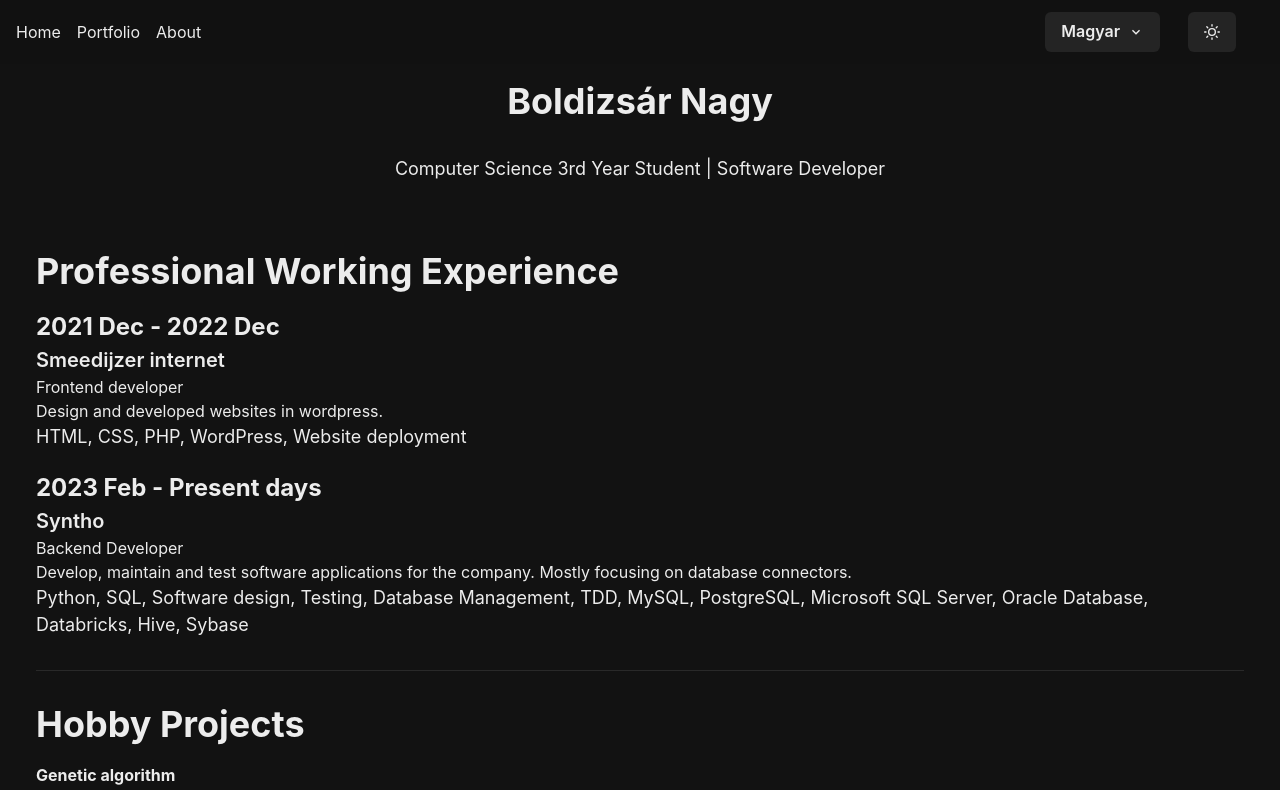
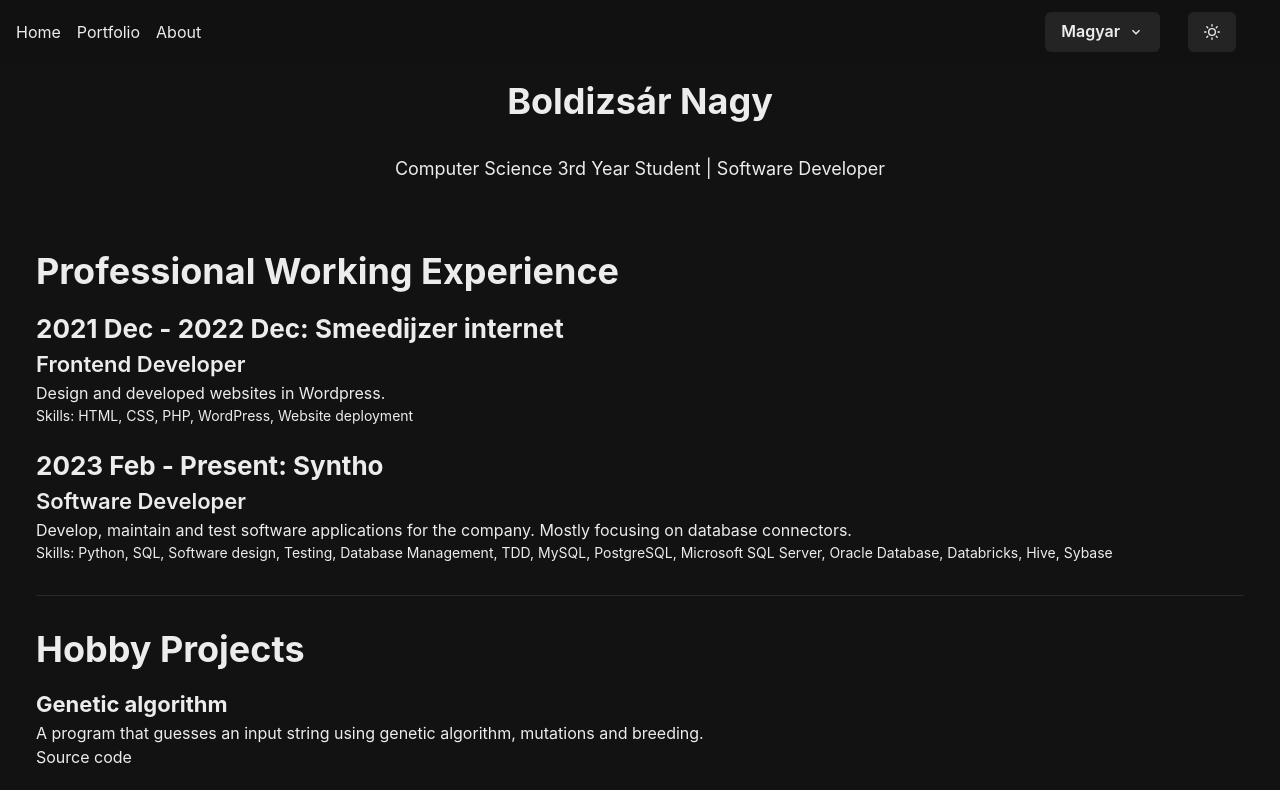
Before and after one commit to Csoldo/portfolio, a React (Vite) app in the folder frontend/: page /portfolio in a window 1280 px wide. Shown: the top 790 px of the page. Built offline with nearby package versions, Linux system fonts and the light colour scheme.

Commit message:
complete translations

```diff
--- a/frontend/src/components/Footer.tsx
+++ b/frontend/src/components/Footer.tsx
@@ -1,17 +1,19 @@
-import { Box, Text, HStack, IconButton, Link } from '@chakra-ui/react';
+import { Box, Text, HStack, IconButton, Link } from "@chakra-ui/react";
 import {
   FaGithub,
   FaLinkedin,
   FaEnvelope,
   FaGitlab,
   FaArrowAltCircleDown,
-} from 'react-icons/fa';
+} from "react-icons/fa";
+import { useTranslation } from "react-i18next";
 
 const Footer = () => {
+  const { t } = useTranslation();
   return (
     <Box mt={8} padding={8}>
       <Text fontSize="xl" paddingY={6}>
-        Contact Information
+        {t("contactInfo")}
       </Text>
       <HStack align="center" spacing={6}>
         <HStack>
--- a/frontend/src/components/Header.tsx
+++ b/frontend/src/components/Header.tsx
@@ -1,13 +1,16 @@
 import { VStack, Heading, Text } from '@chakra-ui/react';
+import { useTranslation } from 'react-i18next';
 
 const Header = () => {
+  const { t } = useTranslation();
+
   return (
     <VStack align="center" spacing={4}>
       <Heading as="h1" size="xl" padding={4}>
         Boldizsár Nagy
       </Heading>
       <Text fontSize="lg">
-        Computer Science 3rd Year Student | Software Developer
+        {t('headerText')}
       </Text>
     </VStack>
   );
--- a/frontend/src/i18n/en/translation.json
+++ b/frontend/src/i18n/en/translation.json
@@ -2,13 +2,29 @@
     "home": "Home",
     "portfolio": "Portfolio",
     "about": "About",
-    "greeting": "Welcome to my page!",
+    "greeting": "Welcome!",
     "greetingText": "My name is Boldizsár Nagy and this is my website.",
     "past": "Past",
     "present": "Present",
     "future": "Future",
+    "headerText": "Computer Science 3rd Year Student | Software Developer",
+    "contactInfo": "Contact Information",
     "pastText": "I have education in the field of computing science and have worked in various projects during my professional working experience. I have also been involved in various projects and have gained experience in the field of computing science.",
     "presentText": "I am currently studying Computing Science at the University of Groningen and am working on my thesis in the field of game theory coupled with artificial intelligence techniques such as reinforcement learning. I am also working on various projects in the field of computing science.",
     "futureText": "I hope to broaden my knowledge in the field of computing science and to work on interesting projects in the future. I am also interested in the field of artificial intelligence and machine learning.",
-    "aboutMe": "About me"
+    "aboutMe": "About me",
+    "professionalWorkingExperience": "Professional Working Experience",
+    "hobbyProjects": "Hobby Projects",
+    "sourceCode": "Source code",
+    "skills": "Skills",
+    "experiencePeriod": "{{period}}: {{company}}",
+    "experienceRole": "{{role}}",
+    "frontendDeveloper": "Frontend Developer",
+    "softwareDeveloper": "Software Developer",
+    "description1": "Design and developed websites in Wordpress.",
+    "description2": "Develop, maintain and test software applications for the company. Mostly focusing on database connectors.",
+    "descriptionGeneticAlgorithm": "A program that guesses an input string using genetic algorithm, mutations and breeding.",
+    "period2021to2022": "2021 Dec - 2022 Dec",
+    "period2023toPresent": "2023 Feb - Present",
+    "aboutMeText": "I am a passionate software developer currently pursuing a degree in Computer Science. My interest lies in both frontend and backend development, with a focus on creating efficient and scalable solutions."
 }
--- a/frontend/src/i18n/hu/translation.json
+++ b/frontend/src/i18n/hu/translation.json
@@ -1,8 +1,30 @@
 {
-    "greeting": "Sziasztok",
-    "homeText": "Harmadeves hallgato vagyok a groningeni egyetemen",
-
-    "home": "Otthon",
+    "home": "Kezdőlap",
     "portfolio": "Portfólió",
-    "about": "Rólam"
+    "about": "Rólam",
+    "greeting": "Üdvözöllek!",
+    "greetingText": "Nagy Boldizsár vagyok, és ez az én weboldalam.",
+    "past": "Múlt",
+    "present": "Jelen",
+    "future": "Jövő",
+    "headerText": "Informatika harmadéves hallgató | Szoftverfejlesztő",
+    "contactInfo": "Kapcsolat",
+    "pastText": "Számítástechnikai területen szereztem képesítést, és számos projektben vettem részt a szakmai tapasztalataim során.",
+    "presentText": "Jelenleg a Groningeni Egyetemen tanulok Számítástechnikát, és a diplomamunkámon dolgozom, amely a játékelméletet ötvözi a mesterséges intelligencia technológiákkal, mint például az Gépi Tanulás. Ezenkívül különböző projekteken dolgozom.",
+    "futureText": "Remélem, hogy a jövőben bővíteni tudom tudásomat a számítástechnikai területen, és érdekes projekteken dolgozhatok. Érdeklődöm a mesterséges intelligencia és a gépi tanulás területe iránt is.",
+    "aboutMe": "Rólam",
+    "professionalWorkingExperience": "Szakmai tapasztalat",
+    "hobbyProjects": "Hobbi projektek",
+    "sourceCode": "Forráskód",
+    "skills": "Készségek",
+    "experiencePeriod": "{{period}}: {{company}}",
+    "experienceRole": "{{role}}",
+    "frontendDeveloper": "Frontend fejlesztő",
+    "softwareDeveloper": "Szoftverfejlesztő",
+    "description1": "Weboldalak tervezése és fejlesztése Wordpress-ben.",
+    "description2": "Szoftveralkalmazások fejlesztése, karbantartása és tesztelése a cég számára. Főleg az adatbázis-konnektorokra összpontosítok.",
+    "descriptionGeneticAlgorithm": "Egy program, amely genetikai algoritmus, mutációk és szaporodás segítségével találja ki a bemeneti szöveget.",
+    "period2021to2022": "2021 dec. - 2022 dec.",
+    "period2023toPresent": "2023 febr. - Napjainkig",
+    "aboutMeText": "Szenvedélyes szoftverfejlesztő vagyok, jelenleg számítástechnikai diplomámon dolgozom. Érdeklődésem a frontend és backend fejlesztésre terjed ki, a hatékony és bővíthető megoldások létrehozására összpontosítva."
 }
--- a/frontend/src/pages/About.tsx
+++ b/frontend/src/pages/About.tsx
@@ -1,17 +1,14 @@
-import React from 'react';
-import { Box, Text } from '@chakra-ui/react';
+import React from "react";
+import { Box, Text } from "@chakra-ui/react";
+import { useTranslation } from "react-i18next";
 
 const AboutMe: React.FC = () => {
+  const { t } = useTranslation();
   return (
     <Box p={4}>
       <Box mt={8}>
         <Text fontSize="xl">About Me</Text>
-        <Text>
-          I am a passionate software developer currently pursuing a degree in
-          Computer Science. My interest lies in both frontend and backend
-          development, with a focus on creating efficient and scalable
-          solutions.
-        </Text>
+        <Text>{t('aboutMeText')}</Text>
       </Box>
 
       <Box mt={8}>
--- a/frontend/src/pages/Portfolio.tsx
+++ b/frontend/src/pages/Portfolio.tsx
@@ -1,5 +1,6 @@
-import React from 'react';
-import { Box, Text, Heading, List, ListItem, Divider } from '@chakra-ui/react';
+import React from "react";
+import { Box, Text, Heading, List, ListItem, Divider } from "@chakra-ui/react";
+import { useTranslation } from "react-i18next";
 
 type Experience = {
   period: string;
@@ -7,34 +8,40 @@ type Experience = {
   role: string;
   description?: string;
   skills?: string[];
+  link?: string;
 };
 
 type Project = {
   title: string;
   description: string;
+  link?: string;
 };
 
 const ExperienceSection: React.FC<{ experiences: Experience[] }> = ({
   experiences,
 }) => {
+  const { t } = useTranslation();
   return (
     <Box mt={8}>
       <Heading as="h2" size="xl" mb={4}>
-        Professional Working Experience
+        {t("professionalWorkingExperience")}
       </Heading>
       <List spacing={5}>
         {experiences.map((experience, index) => (
           <ListItem key={index}>
-            <Text fontWeight="bold" fontSize={24}>
-              {experience.period}
+            <Text fontWeight="bold" fontSize={26}>
+              {t("experiencePeriod", {
+                period: experience.period,
+                company: experience.company,
+              })}
             </Text>
-            <Text fontWeight={'semibold'} fontSize={20}>
-              {experience.company}
+            <Text fontWeight="semibold" fontSize={22}>
+              {t("experienceRole", { role: experience.role })}
             </Text>
-            <Text>{experience.role}</Text>
             <Text>{experience.description}</Text>
-            {/* <Text fontWeight="bold">Skills:</Text> */}
-            <Text fontSize={18}>{experience.skills?.join(', ')}</Text>
+            <Text fontSize={14}>
+              {t("skills")}: {experience.skills?.join(", ")}
+            </Text>
           </ListItem>
         ))}
       </List>
@@ -43,16 +50,30 @@ const ExperienceSection: React.FC<{ experiences: Experience[] }> = ({
 };
 
 const ProjectsSection: React.FC<{ projects: Project[] }> = ({ projects }) => {
+  const { t } = useTranslation();
   return (
     <Box mt={8}>
       <Heading as="h2" size="xl" mb={4}>
-        Hobby Projects
+        {t("hobbyProjects")}
       </Heading>
       <List spacing={5}>
         {projects.map((project, index) => (
           <ListItem key={index}>
-            <Text fontWeight="bold">{project.title}</Text>
-            <Text>{project.description}</Text>
+            <Text fontWeight="bold" fontSize={22}>
+              {project.title}
+            </Text>
+            <Text>{t(project.description)}</Text>
+            {project.link && (
+              <Text>
+                <a
+                  href={project.link}
+                  target="_blank"
+                  rel="noopener noreferrer"
+                >
+                  {t("sourceCode")}
+                </a>
+              </Text>
+            )}
           </ListItem>
         ))}
       </List>
@@ -60,49 +81,44 @@ const ProjectsSection: React.FC<{ projects: Project[] }> = ({ projects }) => {
   );
 };
 
-// Main Portfolio Component
 const Portfolio: React.FC = () => {
+  const { t } = useTranslation();
   const experiences: Experience[] = [
     {
-      period: '2021 Dec - 2022 Dec',
-      company: 'Smeedijzer internet',
-      role: 'Frontend developer',
-      description: 'Design and developed websites in wordpress.',
-      skills: ['HTML', 'CSS', 'PHP', 'WordPress', 'Website deployment'],
+      period: t("period2021to2022"),
+      company: "Smeedijzer internet",
+      role: t("frontendDeveloper"),
+      description: t("description1"),
+      skills: ["HTML", "CSS", "PHP", "WordPress", "Website deployment"],
     },
     {
-      period: '2023 Feb - Present days',
-      company: 'Syntho',
-      role: 'Backend Developer',
-      description:
-        'Develop, maintain and test software applications for the company. Mostly focusing on database connectors.',
+      period: t("period2023toPresent"),
+      company: "Syntho",
+      role: t("softwareDeveloper"),
+      description: t("description2"),
       skills: [
-        'Python',
-        'SQL',
-        'Software design',
-        'Testing',
-        'Database Management',
-        'TDD',
-        'MySQL',
-        'PostgreSQL',
-        'Microsoft SQL Server',
-        'Oracle Database',
-        'Databricks',
-        'Hive',
-        'Sybase',
+        "Python",
+        "SQL",
+        "Software design",
+        "Testing",
+        "Database Management",
+        "TDD",
+        "MySQL",
+        "PostgreSQL",
+        "Microsoft SQL Server",
+        "Oracle Database",
+        "Databricks",
+        "Hive",
+        "Sybase",
       ],
     },
   ];
 
   const projects: Project[] = [
     {
-      title: 'Genetic algorithm',
-      description:
-        'A program that guesses an input string using genetic algorithm, mutations and breeding.',
-    },
-    {
-      title: 'Project B',
-      description: 'An experimental project exploring ABC.',
+      title: "Genetic algorithm",
+      description: t("descriptionGeneticAlgorithm"),
+      link: "https://github.com/Csoldo/Genetic-Algorithm",
     },
   ];
 
```
